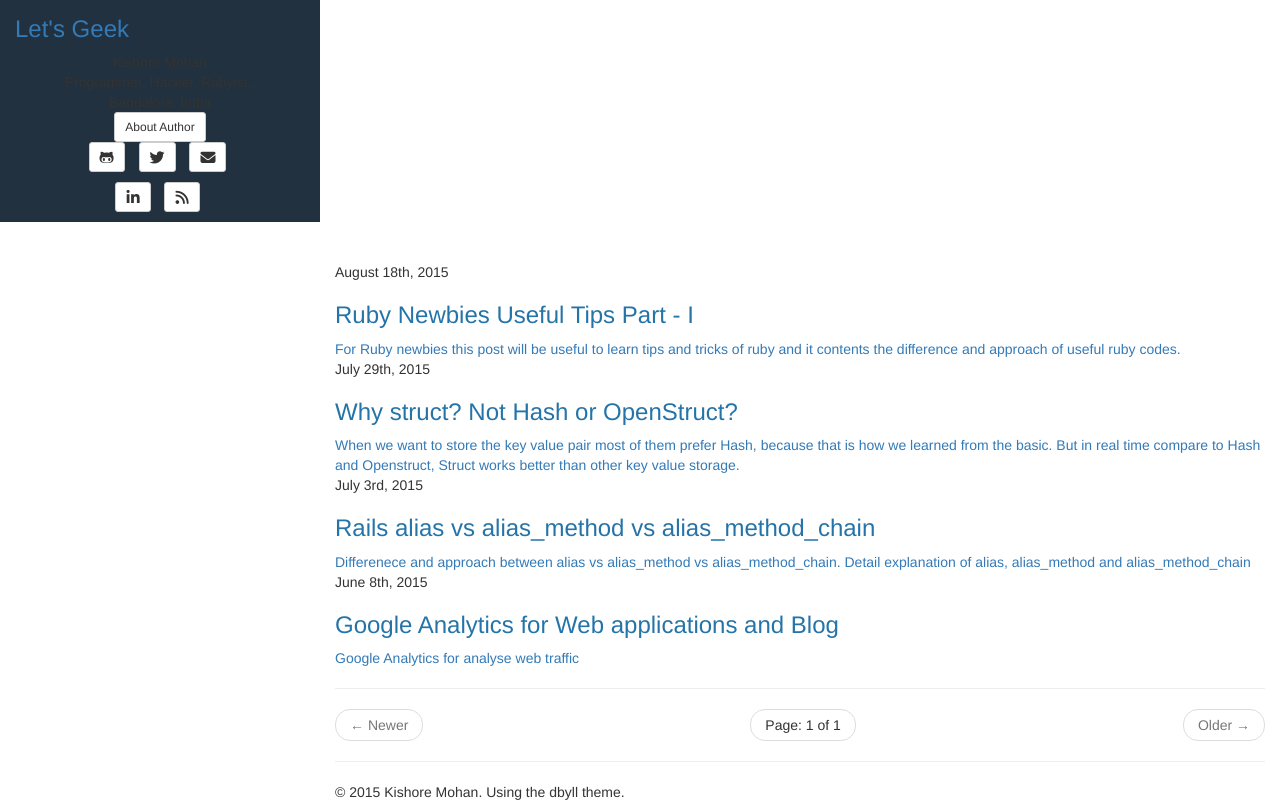
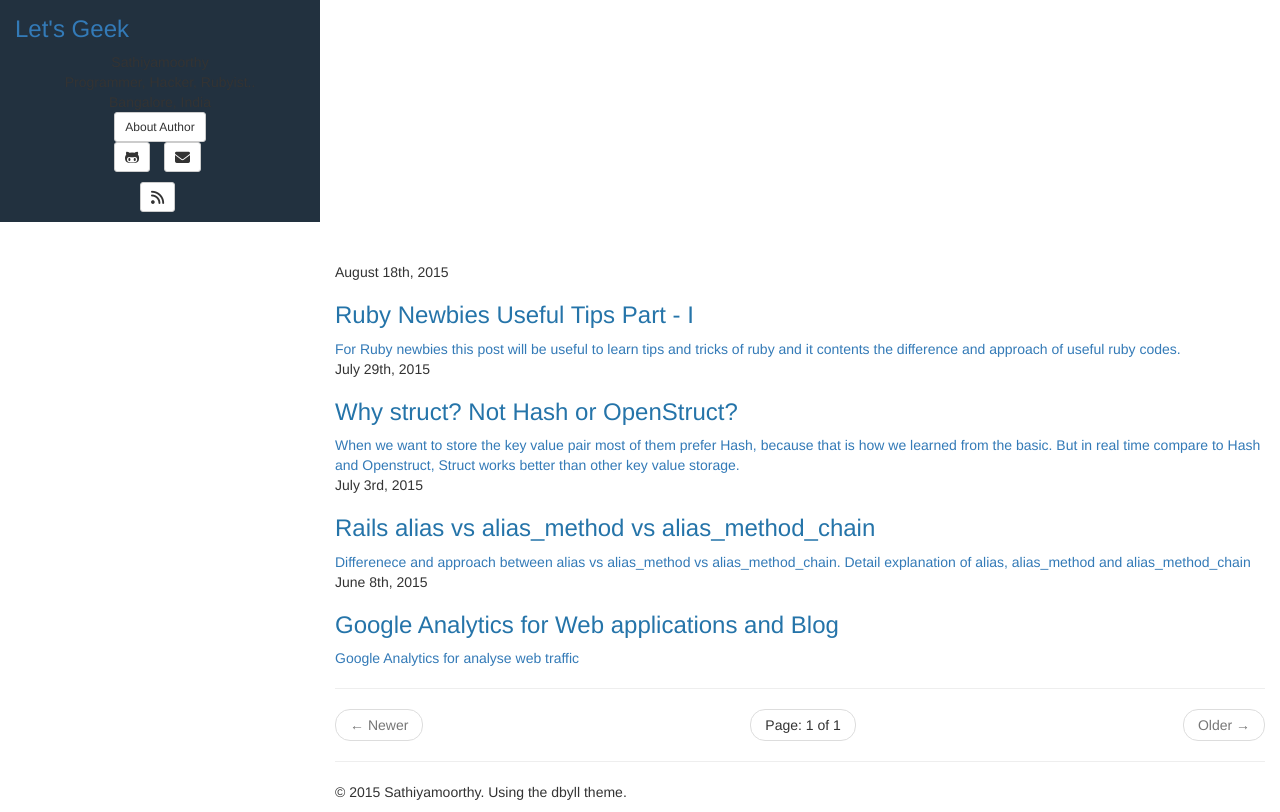
Before and after one commit to sathiyamoorthy/sathiyamoorthy.github.io, a Jekyll site: the page built from index.html, in a window 1280 px wide, cut to the strip 154-966 px from the top of the page. Built offline with Jekyll 4.4.1, drawn with Linux system fonts in a browser that asks for light colours; nearby versions of some CDN libraries; library files that are not in the unit come from our copies; the list of posts is cut into pages by our own code.

Commit message:
Update _config.yml

```diff
--- a/_config.yml
+++ b/_config.yml
@@ -22,16 +22,16 @@ gems:
 title : Let's Geek
 tagline:
 author :
-  name : Kishore Mohan
-  email : kishorevlrtn@gmail.com
-  github : kishore-mohan
-  twitter : kishorevlrtn
+  name : Sathiyamoorthy
+  email : sathyamoorthy.warn6@gmail.com
+  github : sathiyamoorthy
+  twitter :
   # pinterest: dbtek
-  linkedin: kishorevlrtn
+  linkedin:
   resume:
   feedburner :
   email_md5: c36d453c7020e4859dd6db667cf44fa8
-  bio: Kishore Mohan<br/>Programmer, Hacker, Rubyist..<br/> Bangalore, India
+  bio: Sathiyamoorthy<br/>Programmer, Hacker, Rubyist..<br/> Bangalore, India
 
 # The production_url is only used when full-domain names are needed
 # such as sitemap.txt
@@ -99,7 +99,7 @@ JB :
   comments :
     provider : disqus
     disqus :
-      short_name : kishoremcom
+      short_name : sathiyamoorthy
     livefyre :
       site_id :
     intensedebate :
```
